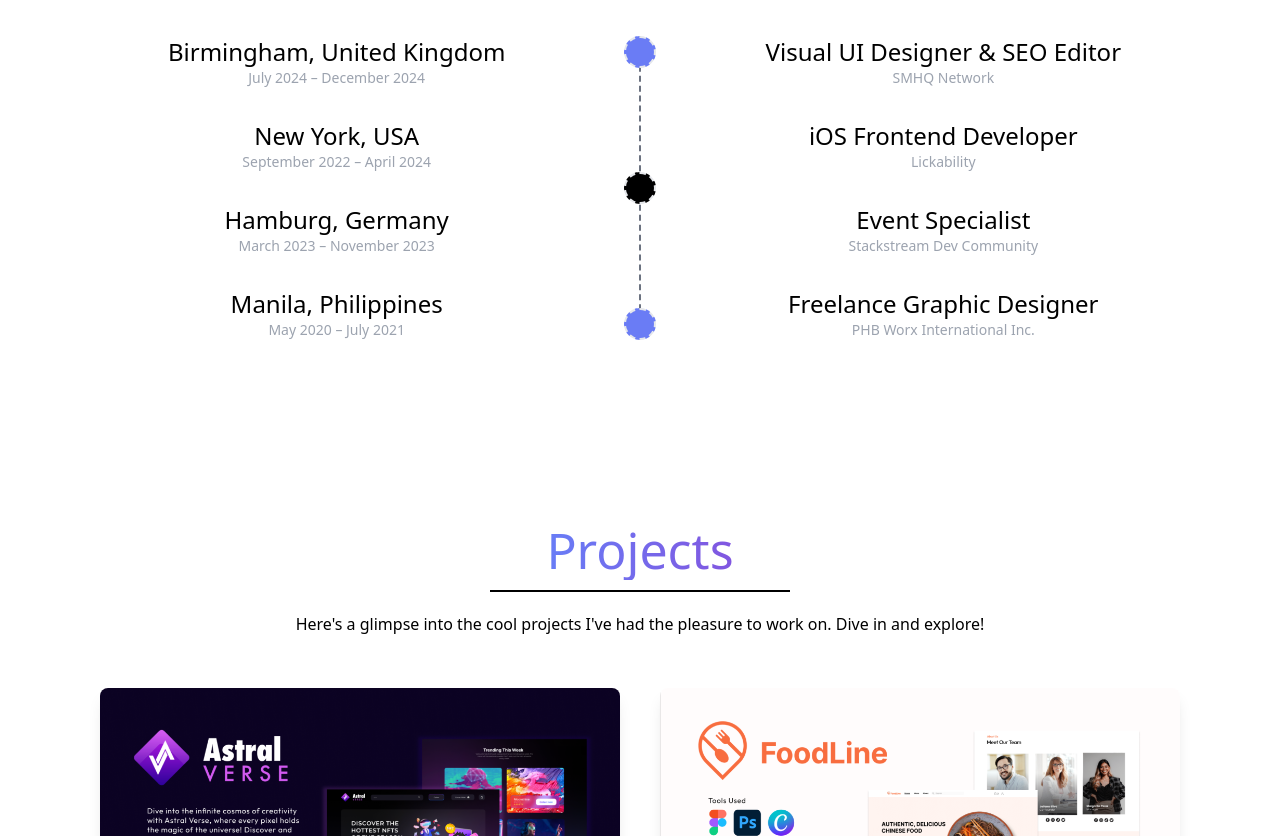
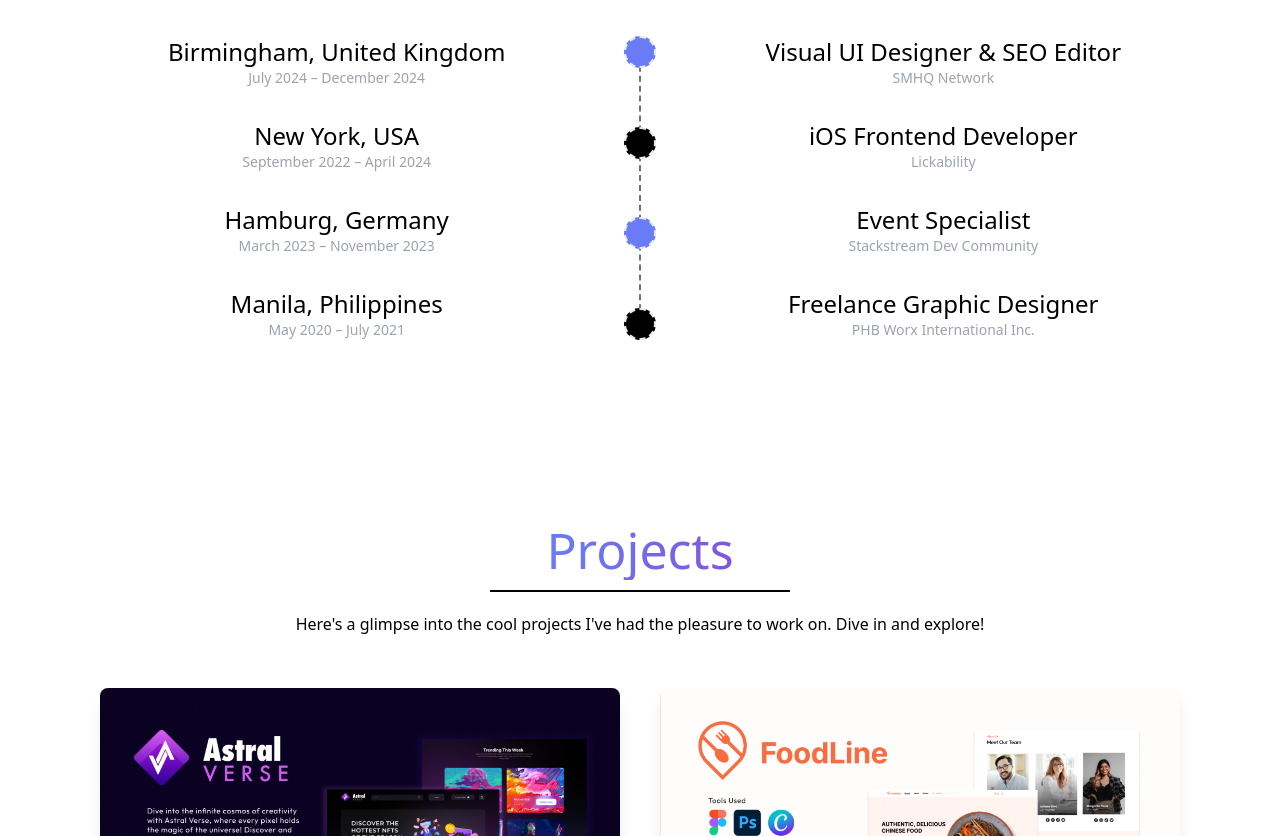
Before and after one commit to shigcodes/Portfolio, a React (Vite) app: page / in a window 1280 px wide. Shown: the part 1040-1876 px from the top of the page. Built offline with nearby package versions, Linux system fonts and the light colour scheme.

Commit message:
minimal changes in experience

```diff
--- a/src/components/Experience.tsx
+++ b/src/components/Experience.tsx
@@ -39,9 +39,10 @@ const Experience = () => {
                         </div>
                     </div>
                     <div className="col-span-2 flex flex-col items-center justify-between relative">
+                    <div className="w-8 h-8 rounded-full border-2 border-dashed mb-8 z-10" style={{ backgroundColor: '#6A7CF5' }} ></div>
+                        <div className="w-8 h-8 rounded-full border-2 border-dashed mb-8 z-10 bg-black"  ></div>
                         <div className="w-8 h-8 rounded-full border-2 border-dashed mb-8 z-10" style={{ backgroundColor: '#6A7CF5' }} ></div>
-                        <div className="w-8 h-8 bg-black rounded-full border-2 border-dashed mb-8 z-10"></div>
-                        <div className="w-8 h-8 rounded-full border-2 border-dashed z-10" style={{ backgroundColor: '#6A7CF5' }}></div>
+                        <div className="w-8 h-8 rounded-full border-2 border-dashed z-10 bg-black" ></div>
                         <div className="h-full w-0.5 border-l-2 border-dashed border-gray-500 absolute" style={{ top: '0', left: '50%', transform: 'translateX(-50%)' }}></div>
                     </div>
                     <div className="col-span-5 flex flex-col items-center">
```
